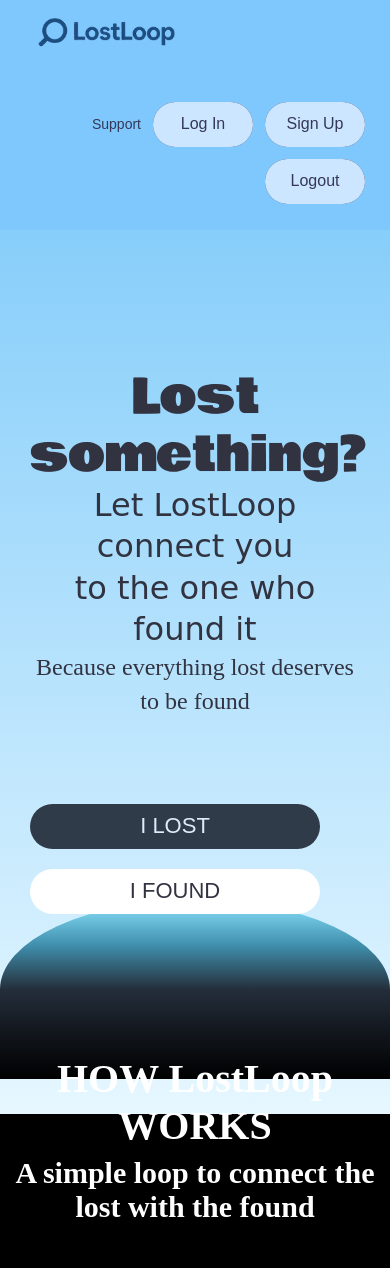
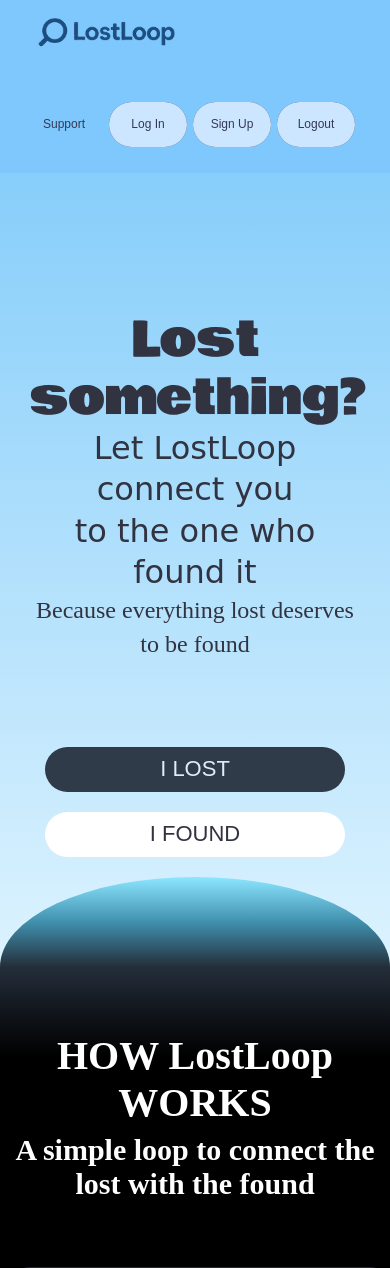
Before and after one commit to himanshisonkusale/LostLoop-finalproject, a Flask app: page / in a window 390 px wide. Shown: the top 1268 px of the page. Run offline with Flask 2, Linux system fonts and the light colour scheme; some web fonts are replaced.

Commit message:
changes on homescreen responsive

```diff
--- a/static/css/homescreen.css
+++ b/static/css/homescreen.css
@@ -194,6 +194,8 @@ img {
   }
 }
 
+
+
 /* CSS from section:header */
 .site-header {
   display: flex;
@@ -206,9 +208,9 @@ img {
   box-sizing: border-box;    /* ✅ Prevent overflow */
   flex-wrap: wrap;
 }
-@media (max-width: 768px) {
+/* @media (max-width: 768px) {
   .site-header {
-    flex-direction: column;   /* ✅ Stack items vertically */
+    flex-direction: column;
     align-items: center;
     gap: 10px;
     padding: 20px;
@@ -220,7 +222,7 @@ img {
     gap: 8px;
     align-items: center;
   }
-}
+} */
 
 
 .logo-link {
@@ -283,31 +285,9 @@ img {
  /* Position relative to header-nav */
 }
 
-@media (max-width: 768px) {
-  .site-header {
-    flex-direction: column;
-    align-items: flex-start;
-    padding-top: 20px;
-  }
-  .logo-link {
-    position: static; /* Override absolute */
-    margin-bottom: 15px;
-  }
-  .header-nav {
-  display: flex;
-  align-items: center;
-  gap: 20px;
-  flex-wrap: wrap;  /* ✅ added to allow wrapping on medium screens */
-  justify-content: flex-end;  /* ✅ so they stay right-aligned in large screens */
-  position: absolute;
-  left: calc(673px - (-261px)); /* 934px as per Figma */
-  top: calc(126px - 98px);      /* 28px baseline */
-  margin: -5px;
-}
-  .nav-link.support-link, .nav-button {
-    margin-bottom: 10px;
-  }
-}
+
+
+
 
 @media (max-width: 1095px) {
   .header-nav {
@@ -320,6 +300,61 @@ img {
   }
 }
 
+/* General responsive fixes */
+@media (max-width: 600px) {
+  /* Fix oversized headings */
+  .how-it-works h2 {
+    font-size: 1.4rem;
+    text-align: center;
+    margin: 0.5rem 0;
+  }
+
+  .how-it-works h3 {
+    font-size: 1rem;
+    text-align: center;
+    margin: 0.5rem 0;
+  }
+
+  /* Add spacing around content */
+  .how-it-works {
+    padding: 0 1rem;
+  }
+
+  /* Ensure buttons don't stretch too far */
+  .hero-buttons {
+    flex-direction: column;
+    gap: 10px;
+    width: 100%;
+    align-items: center;
+  }
+
+  .hero-buttons .btn {
+    width: 80%; /* or 100% for full-width */
+  }
+
+  /* Fix text overflow in general */
+  .text-content, .section {
+    word-wrap: break-word;
+    overflow-wrap: break-word;
+  }
+}
+
+
+@media (max-width: 600px) {
+  .hero-section {
+    padding: 20px 10px;
+    text-align: center;
+  }
+
+  .hero-section h1,
+  .hero-section h2,
+  .hero-section p {
+    line-height: 1.3;
+    font-size: 90%;
+  }
+}
+
+
 /* CSS from section:hero */
 
 .curved-section {
@@ -328,13 +363,13 @@ img {
     border-top-right-radius: 50px;
 }
 
-.hero-ellipse-bg{
+.hero-ellipse-bg {
   position: absolute;
-  top: 0;
+  bottom: 0;
   left: 50%;
   transform: translateX(-50%);
   width: 100%;
-  height: 179px; /* ✅ Increased height */
+  height: 180px;
   background: linear-gradient(to bottom,
     #8DE6FF 0%,
     #4090AE 25%,
@@ -346,8 +381,8 @@ position: absolute;
   z-index: 0;
   opacity: 1;
   pointer-events: none;
-  margin-top:670px;
 }
+
 .ellipse-text{
   text-align: center;
   align-content: center;
@@ -1108,108 +1143,85 @@ padding: 0 20px;
   gap: 10px !important;
 }
 
+
+
+
+/* changes in this now */
 @media (max-width: 768px) {
-  .nav-right {
-    flex-direction: row !important;
-    align-items: center !important;
-    justify-content: flex-end !important;
-    flex-wrap: wrap !important;
-    gap: 10px !important;
-    width: auto !important;
-    padding: 0 !important;
+  .header-nav {
+    display: flex;
+    flex-direction: row;    /* ✅ side by side */
+    flex-wrap: nowrap;      /* ✅ don’t wrap */
+    justify-content: center;/* ✅ center all buttons */
+    align-items: center;    /* ✅ vertical align */
+    gap: 8px;               /* ✅ spacing */
+    width: 100%;            /* ✅ use full space */
+    box-sizing: border-box;
   }
 
+  .nav-right {
+    display: flex;
+    flex-direction: row;
+    flex-wrap: nowrap;
+    justify-content: center;
+    align-items: center;
+    gap: 8px;               /* ✅ spacing */
+    width: 100%;            /* ✅ full width */
+  }
+
+  .header-nav a,
   .nav-right a,
   .nav-button {
-    width: auto !important;
-    max-width: none !important;
-    text-align: center !important;
-    margin: 0 !important;
-    padding: 0.5rem 1rem !important;
+    flex: 1 1 0;            /* ✅ shrink/grow equally */
+    min-width: 0;           /* ✅ allow to shrink fully */
+    white-space: nowrap;    /* ✅ no line breaks */
+    font-size: 0.85rem;     /* ✅ smaller text */
+    padding: 0.4rem 0.6rem; /* ✅ tighter padding */
+    text-align: center;     /* ✅ center text */
+    box-sizing: border-box;
+  }
+
+  .nav-button .layered-button-text {
+    font-size: 0.85rem;     /* ✅ adjust inner text */
   }
 }
 
 
+@media (max-width: 480px) {
+  .header-nav {
+    display: flex !important;
+    flex-direction: row !important;    /* ✅ side by side */
+    flex-wrap: nowrap !important;      /* ✅ don’t wrap */
+    justify-content: center !important;/* ✅ center all buttons */
+    align-items: center !important;    /* ✅ vertical align */
+    gap: 6px !important;               /* ✅ slightly smaller gap */
+    width: 100% !important;
+    box-sizing: border-box !important;
+  }
 
   .nav-right {
     display: flex !important;
     flex-direction: row !important;
-  flex-wrap: wrap !important;
+    flex-wrap: nowrap !important;
+    justify-content: center !important;
     align-items: center !important;
-  justify-content: flex-end !important;
-  gap: 10px !important;
-  width: auto !important;
-  max-width: 100% !important;
+    gap: 6px !important;
+    width: 100% !important;
+  }
+
+  .header-nav a,
+  .nav-right a,
+  .nav-button {
+    flex: 1 1 0 !important;
+    min-width: 0 !important;
+    white-space: nowrap !important;
+    font-size: 0.75rem !important;
+    padding: 0.35rem 0.5rem !important;
+    text-align: center !important;
     box-sizing: border-box !important;
   }
 
-.nav-right a,
-.nav-button {
-  flex: 0 1 auto !important;  /* don’t stretch fully, allow wrap */
-  text-align: center !important;
-  white-space: nowrap !important;  /* prevent text breaking */
-}
-
-
-
-.nav-right {
-  display: flex !important;
-  flex-direction: row !important;
-  flex-wrap: wrap !important;
-  justify-content: flex-end !important;
-  align-items: center !important;
-  gap: 8px !important;
-  max-width: 100% !important;
-  box-sizing: border-box !important;
-  overflow: hidden !important;
-}
-
-.nav-right a,
-.nav-button {
-  flex: 0 1 auto !important;
-  white-space: nowrap !important;
-}
-
-@media (max-width: 1200px) {
-  .nav-right {
-    justify-content: center !important;
+  .nav-button .layered-button-text {
+    font-size: 0.75rem !important;
   }
 }
-
-
-.nav-right {
-  display: flex;
-  flex-direction: row;
-  justify-content: flex-end;
-  align-items: center;
-  gap: 12px;           /* thoda gap between buttons */
-  flex-wrap: nowrap;   /* kabhi wrap na ho */
-  overflow-x: auto;    /* agar space kam ho to scroll horizontal */
-  padding: 5px;        /* thoda breathing room */
-}
-
-.nav-right a,
-.nav-button {
-  flex-shrink: 0;         /* kabhi shrink na ho, full size hi rahe */
-  white-space: nowrap;    /* text break na ho */
-}
-
-
-
-.nav-right {
-  display: flex;
-  flex-direction: row;
-  justify-content: flex-end;
-  align-items: center;
-  gap: 12px;
-  flex-wrap: nowrap;     /* kabhi wrap nahi hoga */
-  overflow-x: auto;      /* agar jagah kam pad gayi to horizontal scroll */
-  overflow-y: hidden;    /* vertical scroll kabhi nahi aayega */
-  padding: 5px;
-}
-
-.nav-right a,
-.nav-button {
-  flex-shrink: 0;         /* button kabhi chhote nahi honge */
-  white-space: nowrap;    /* text line-break nahi hoga */
-}
```
Lines whose indentation alone changed are shown as unchanged.
